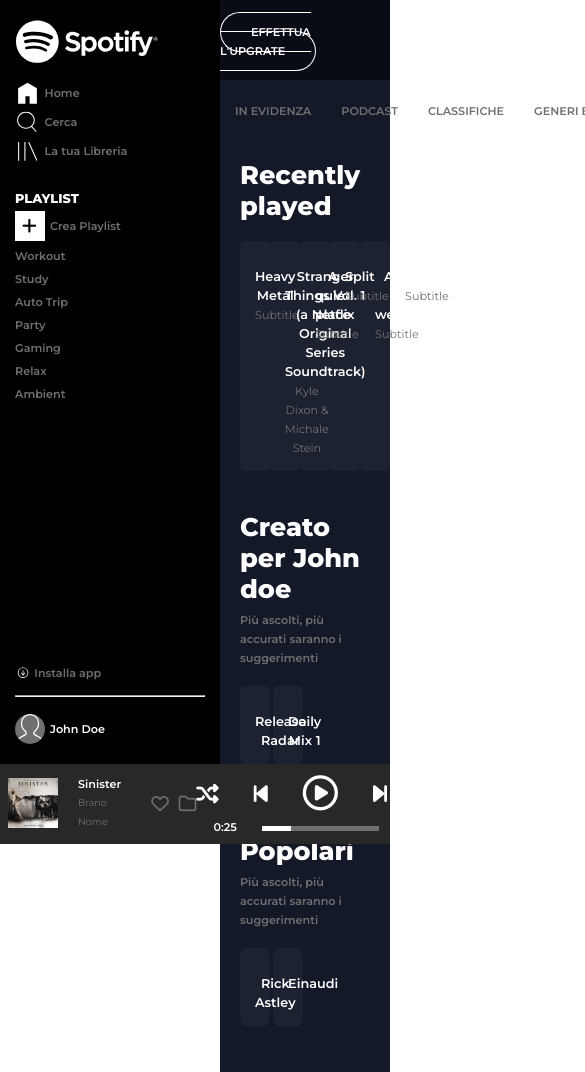
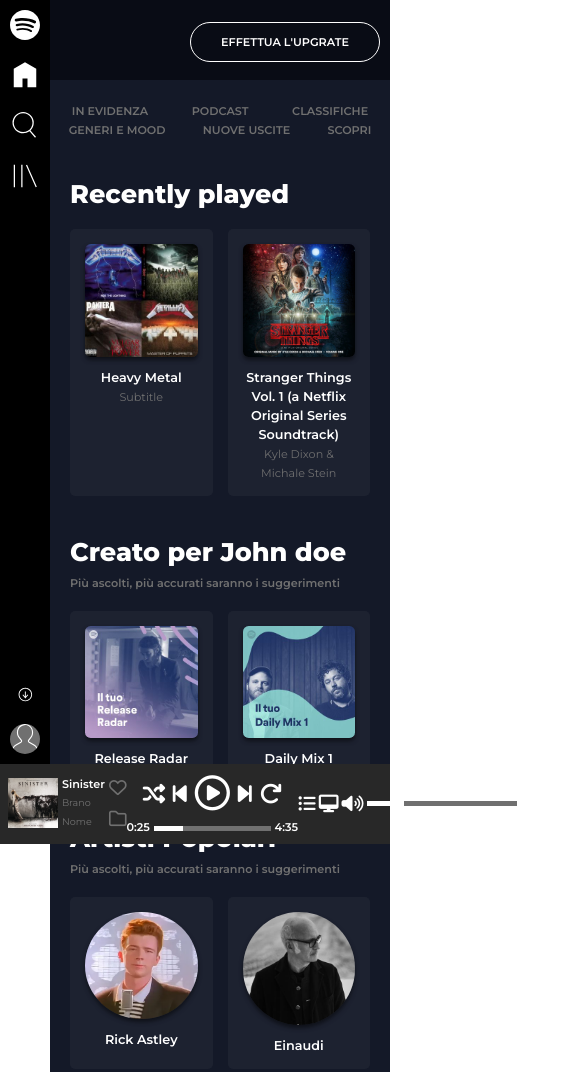
Before and after one commit to FrancescolaPiana/html-css-spotifyweb, a plain HTML site: page index.html in a window 390 px wide. Shown: the top 1072 px of the page, 585 px wide, since content can reach past the window. Drawn offline with Linux system fonts and the light colour scheme.

Commit message:
Finished

```diff
--- a/css/style.css
+++ b/css/style.css
@@ -95,6 +95,10 @@
     display: none;
 }
 
+.dnone2q{
+    display: none;
+}
+
 /* ----- */
 
 /* buttons */
@@ -184,6 +188,10 @@
     bottom: 100px;
 }
 
+.ab{
+    position: absolute;
+    bottom: 70px;
+}
 
 .footbar{
     position: fixed;
@@ -219,7 +227,7 @@
     margin-top: 10px;
     display: flex;
     list-style: none;
-    min-width: 680px;
+    /* min-width: 680px; */
 }
 
 .linavmain{
@@ -550,7 +558,7 @@
             justify-content: space-around;
             list-style: none;
             margin: 0 auto;
-
+            flex-wrap: wrap;
         }
 
         .logo{
@@ -592,15 +600,15 @@
         }
     }
 
-    @media screen and (min-width: 451px ) and (max-width: 900px ){
-/*
+    @media screen  and (max-width: 900px ){
+
         .card1{
             padding: 15px;
             border-radius: 5px;
             display: flex;
             flex-direction: column;
             justify-content: flex-start;
-            width: calc( ( 95% - 5px ) / 2);
+            width: calc( ( 100% - 15px ) / 2);
             background-color: #ffffff0a;
             transition: all 0.20s ;
             text-align: center;
@@ -612,23 +620,22 @@
             margin-top: 20px;
             justify-content: space-between;
             overflow-x: scroll;
-            gap: 5px;
+            gap: 15px;
         }
 
         .flexcard2{
             display: flex;
             flex-direction: row;
             margin-top: 20px;
-            gap: 5px;
+            gap: 15px;
         }
 
         .list1{
             margin-top: 10px;
             display: flex;
+            flex-wrap: wrap;
             justify-content: space-around;
             list-style: none;
-            margin: 0 auto;
-            width: 50%;
         }
 
         .logo{
@@ -674,9 +681,111 @@
             padding-bottom: 80px;
             margin-left: 220px;
             width: calc(100% - 220px);
-            height: 100vh;
+            height: 100%;
             background-color: var(--darkcyan);
         }
 
-     */
+        .likefolder{
+            flex-direction: column;
+        }
+
+        .sectionleft{
+            gap: 1vw;
+        }
+
+        .duration{
+            gap: 1vw;
+        }
+
+        .songico{
+            gap: 1vw;
+        }
+
+        .comands{
+            gap: 2vw;
+        }
+
+        .sectionright{
+            gap: 0.8vw;
+        }
+
     }
+
+
+    @media screen and (max-width: 450px ){
+
+        .dn{
+            display: none;
+        }
+
+        .dnone2q{
+            display: flex;
+            flex-direction: column;
+            align-items: center;
+            justify-content: space-between;
+        }
+
+        .hidden{
+          justify-content: space-between;
+        }
+
+        .dns{
+            display: flex;
+            flex-direction: column;
+            align-items: center;
+            margin-bottom: 20px;
+        }
+
+        .imgw{
+            width: 60%;
+        }
+
+        .imgw2{
+            width: 40%;
+            padding-right: 2px;
+        }
+
+        .imgw3{
+            width: 30px;
+            height: 30px;
+            background-color: var(--grey);
+            border-radius: 50%;
+        }
+
+        .sidebar{
+            position: fixed;
+            top: 0;
+            width: 50px;
+            height: 100%;
+            background-color: var(--black);
+            z-index: 50;
+            padding-top: 10px;
+            padding-bottom: 90px;
+
+        }
+
+        .headbar{
+            position: fixed;
+            top: 0;
+            display: flex;
+            justify-content: flex-end;
+            align-items: center;
+            width: calc(100% - 50px);
+            margin-left: 50px;
+            height: 80px;
+            background-color: #080b12d0;
+            padding-right: 10px;
+            z-index: 25;
+        }
+
+        .content{
+        padding-top: 90px;
+        padding-bottom: 80px;
+        margin-left: 50px;
+        margin-right: 0px;
+        width: calc(100% - 50px);
+        height: 100%;
+        min-height: 100vh;
+        background-color: var(--darkcyan);
+        }
+    }
--- a/index.html
+++ b/index.html
@@ -27,16 +27,24 @@
         <div class="flexside">
                 <section class="sectop">
                 <div class="mrgl">
-                    <a class="btnlogo" href=""><img class="logo" src="img/logo.svg" alt="logo"></a>
+                    <a class="btnlogo dn" href=""><img class="logo " src="img/logo.svg" alt="logo"></a>
                 </div>
                 <div>
-                    <ul class="">
-                        <li class="linav2 linav2q home"><a class="hovw btnsvg f3 f3q grey bold" href=""><img class="logosvg" src="img/home.svg" alt="home"> <span>Home</span> </a></li>
-                        <li class="linav2 linav2q search"><a class="hovw btnsvg f3 f3q grey bold" href=""><img class="logosvg" src="img/search.svg" alt="cerca"> <span>Cerca</span> </a></li>
-                        <li class="linav2 linav2q library"><a class="hovw btnsvg f3 f3q grey bold" href=""><img class="logosvg" src="img/libreria.svg" alt="home"> <span>La tua Libreria</span> </a></li>
+                    <ul class="dn">
+                        <li class="linav2 linav2q home">
+                            <a class="hovw btnsvg f3 dn grey bold" href=""><img class="logosvg" src="img/home.svg" alt="home"> <span class="dn">Home</span> </a>
+                        </li>
+
+                        <li class="linav2 linav2q search">
+                            <a class="hovw btnsvg f3 dn grey bold" href=""><img class="logosvg" src="img/search.svg" alt="cerca"> <span class="dn">Cerca</span> </a>
+                        </li>
+                        <li class="linav2 linav2q library">
+                            <a class="hovw btnsvg f3 dn grey bold" href=""><img class="logosvg" src="img/libreria.svg" alt="home"> <span class="dn">La tua Libreria</span> </a>
+                        </li>
                     </ul>
                 </div>
-                <div class="mrgt">
+
+                <div class="mrgt dn">
                     <ul>
                         <li class="linav2 linav2q"> <a class="mrgl f2 f2q white bolder caps" href="">playlist</a></li>
                         <li class="linav2 linav2q"> <a class="try hovw btnsvg f3 f3q grey bold" href=""><div class="squareplus"><i class="black fa-solid fa-plus"></i></div><span>Crea Playlist</span></a></li>
@@ -51,7 +59,23 @@
                 </div>
                 </section>
 
-                <section class="sectbot">
+
+
+                <section class="hidden dnone2q">
+                    <div class=" dnone2q">
+                        <a class="dns" href=""><img class="imgw" src="img/logo-small.svg" alt="logo"></a>
+                        <a class="dns" href=""><img class="imgw" src="img/home.svg" alt="logo"></a>
+                        <a class="dns" href=""><img class="imgw" src="img/search.svg" alt="logo"></a>
+                        <a class="dns" href=""><img class="imgw" src="img/libreria.svg" alt="logo"></a>
+                    </div>
+                </section>
+
+                <div class=" dnone2q ab">
+                    <a class="dns" href=""><img class="imgw2" src="img/download.svg" alt="logo"></a>
+                    <a class="dns" href=""><img class="imgw3" src="img/profile.svg" alt="logo"></a>
+                </div>
+
+                <section class="sectbot dn">
                     <div>
                         <ul>
                             <li class="linav3"><a class="hovw btnsvg2 f4 grey bold" href=""><img class="logosvg2" src="img/download.svg" alt="home"> <span>Installa app</span></a></li>
```
